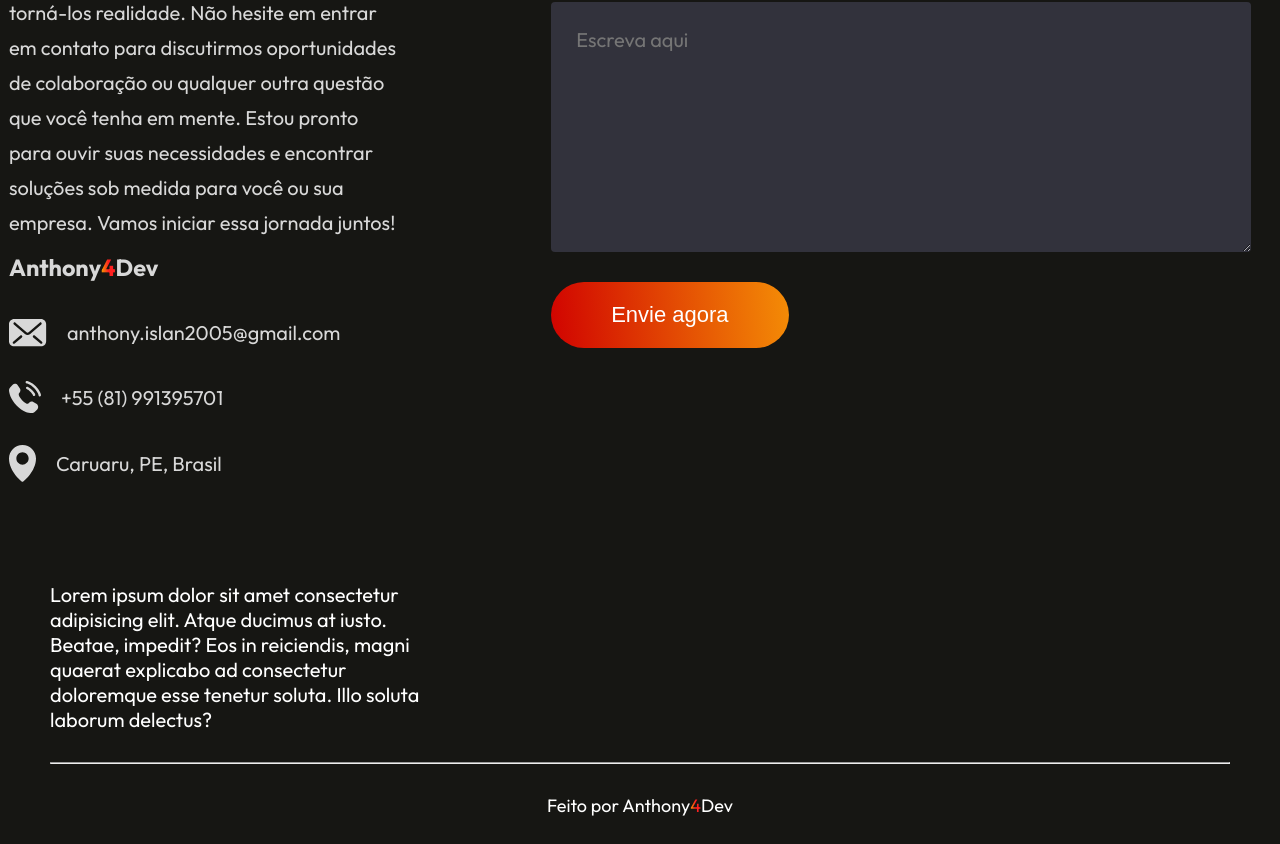
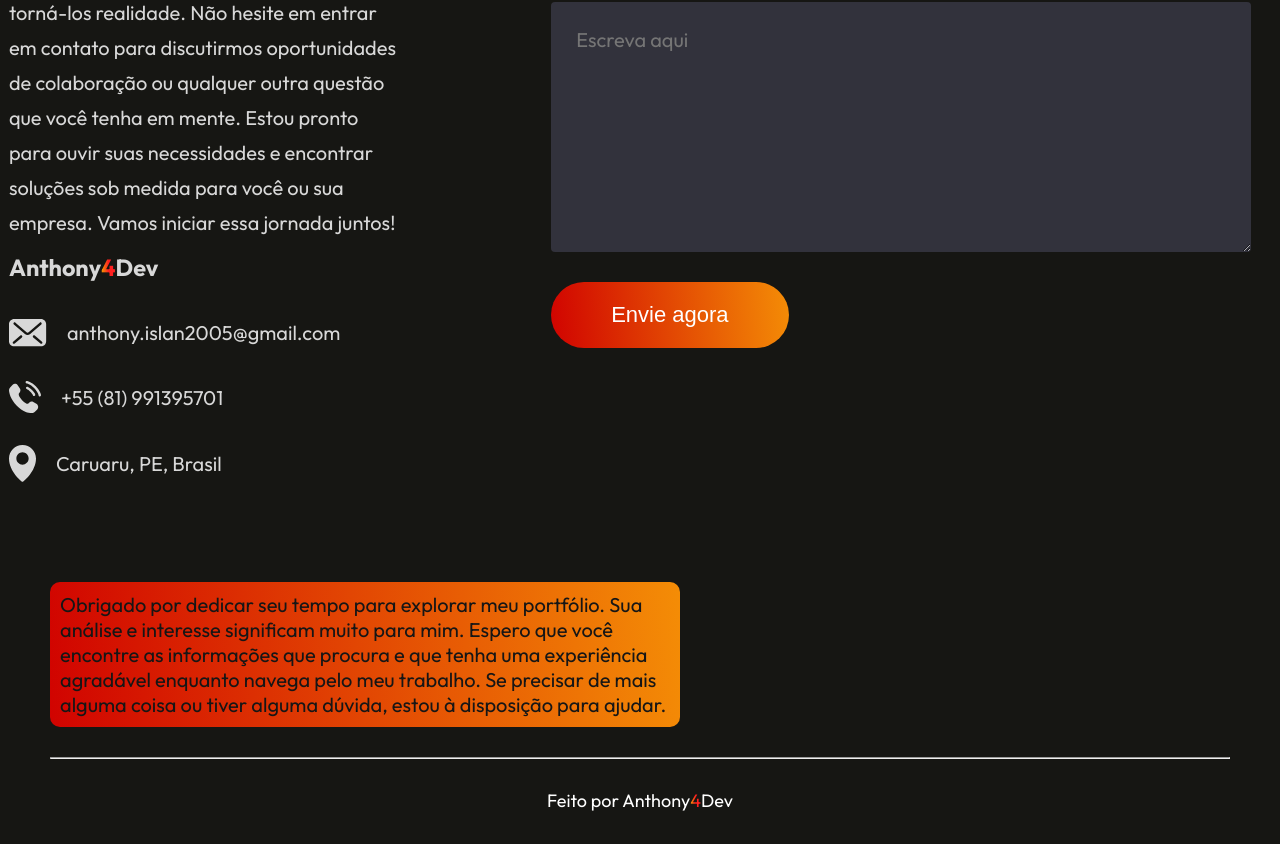
Before and after one commit to Anthony4Dev/portfolio-react, a React (Vite) app: page / in a window 1280 px wide. Shown: the part 5046-5890 px from the top of the page. Built offline with nearby package versions, Linux system fonts and the light colour scheme.

Commit message:
adicionando uma mensagem de agradecimento no footer

```diff
--- a/src/Components/Footer/Footer.css
+++ b/src/Components/Footer/Footer.css
@@ -11,8 +11,19 @@
 }
 
 .footer-top-left p{
+    color: #161616;
+    padding: 10px;
+    border-radius: 10px;
+    background: linear-gradient(264deg, #f48c06 0.36%, #d00000 102.06%);
+    display: flex;
     font-size: 20px;
-    max-width: 400px;
+    max-width: 610px;
+    transition: 0.6s ease;
+}
+
+.footer-top-left:hover p {
+    transform:scale(1.10);
+    transition: 0.6s;
 }
 
 .footer-top-right{
--- a/src/Components/Footer/Footer.jsx
+++ b/src/Components/Footer/Footer.jsx
@@ -9,7 +9,7 @@ const Footer = () => {
         <div className="footer-top">
             <div className="footer-top-left">
                 <img src-={footer_logo} alt="" />
-                <p>Lorem ipsum dolor sit amet consectetur adipisicing elit. Atque ducimus at iusto. Beatae, impedit? Eos in reiciendis, magni quaerat explicabo ad consectetur doloremque esse tenetur soluta. Illo soluta laborum delectus?</p>
+                <p>Obrigado por dedicar seu tempo para explorar meu portfólio. Sua análise e interesse significam muito para mim. Espero que você encontre as informações que procura e que tenha uma experiência agradável enquanto navega pelo meu trabalho. Se precisar de mais alguma coisa ou tiver alguma dúvida, estou à disposição para ajudar.</p>
             </div>
         </div>
         <hr />
```
